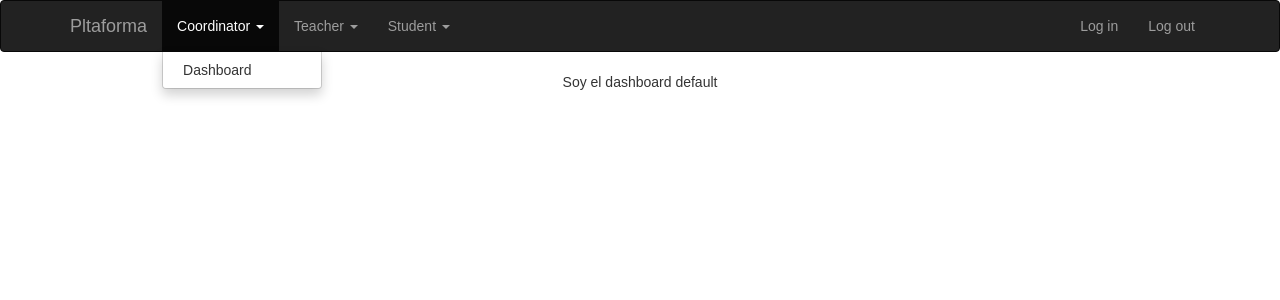
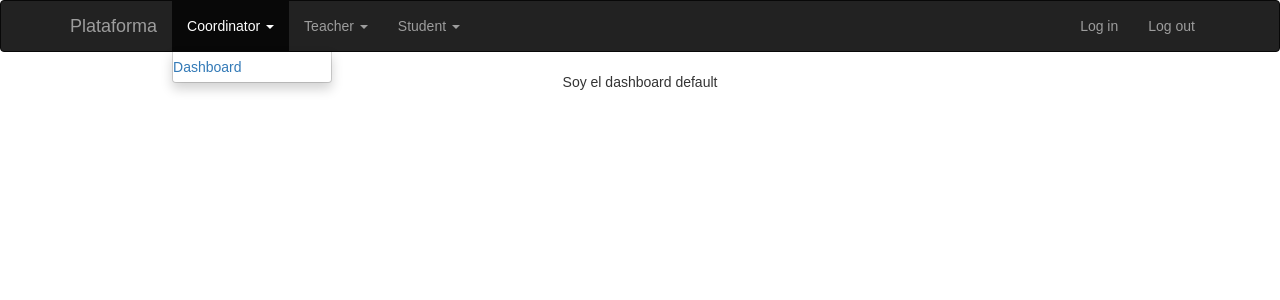
Before and after one commit to andresmunozb/Mingeso-G5, a React (Create React App) app in the folder frontend/: page /dashboardDefault in a window 1280 px wide. Both pictures are taken after a click on the button "Coordinator". Shown: the top 300 px of the page. Built offline with nearby package versions, Linux system fonts and the light colour scheme.

Commit message:
Terminar de Enlazar  paginas

```diff
--- a/frontend/src/components/Global/Header.js
+++ b/frontend/src/components/Global/Header.js
@@ -12,29 +12,34 @@ class Header extends Component {
             <Navbar inverse collapseOnSelect>
                 <Navbar.Header>
                     <Navbar.Brand>
-                    <a href="#brand">Pltaforma</a>
+                    <a href="/Dashboard">Plataforma</a>
                     </Navbar.Brand>
                     <Navbar.Toggle />
                 </Navbar.Header>
                 <Navbar.Collapse>
                     <Nav>
                     <NavDropdown eventKey={3} title="Coordinator" id="basic-nav-dropdown">
-                        <MenuItem eventKey={3.1}>Dashboard</MenuItem>
+                        <Link to={{
+                            pathname: '/Dashboard',
+                            state: { enunciado: "soy un nuevo enunciado" }
+                        }}>
+                            Dashboard
 
+                        </Link>
                     </NavDropdown>
                     <NavDropdown eventKey={3} title="Teacher" id="basic-nav-dropdown">
                         <Link to={{
                             pathname: '/nuevoEnunciado',
                             state: { enunciado: "soy un nuevo enunciado" }
                         }}>
-                       Crear enunciado
+                            Crear enunciado
 
                         </Link>
                         <Link to={{
                             pathname: '/listaDeEnunciados',
                             state: { enunciado: "soy una lista de enunciados" }
                         }}>
-                                    Lista de Enunciados
+                                Lista de Enunciados
                         </Link>
 
 
@@ -42,7 +47,12 @@ class Header extends Component {
                     </NavDropdown>
                     <NavDropdown eventKey={3} title="Student" id="basic-nav-dropdown">
 
-                        <MenuItem >Enunciados</MenuItem>
+                        <Link to={{
+                            pathname: '/listaEnunciados',
+                            state: { enunciado: "soy alumno" }
+                        }}>
+                                Enunciados
+                        </Link>
 
 
 
--- a/frontend/src/components/Student/Solution/index.js
+++ b/frontend/src/components/Student/Solution/index.js
@@ -1,5 +1,6 @@
 import React,{Component} from 'react'
 import {Link} from 'react-router-dom'
+
 class Solution extends Component{
     constructor(props){
         super(props)
@@ -9,16 +10,12 @@ class Solution extends Component{
     render(){
 
         return(
-            <Link to={{
-                pathname: '/hola',
-                state: { fromDashboard: true }
 
-              }}>
 
             <p>
-            Llegue2
+            Llegue8
               </p>
-              </Link>
+
 
 
 
```
Also changed, not shown: frontend/src/components/App.js (+5 -4 lines).
